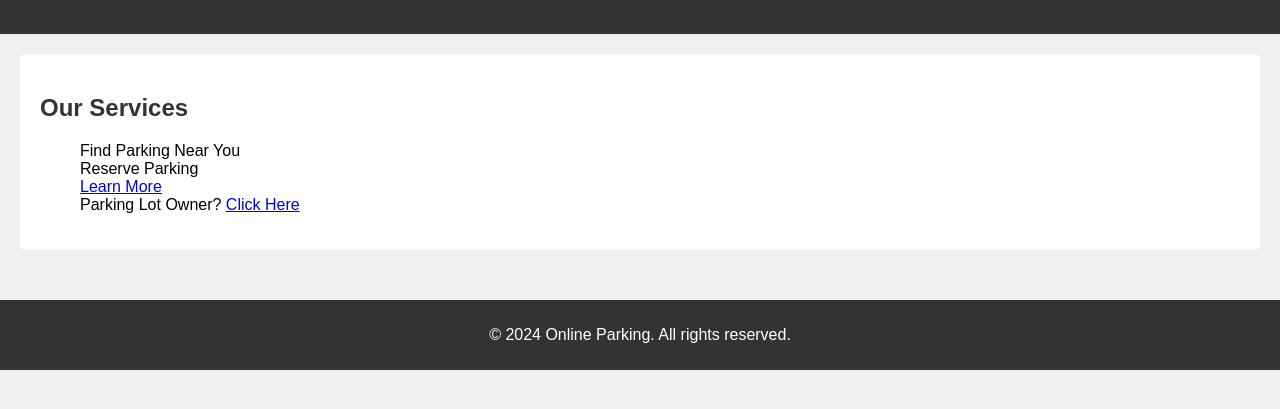
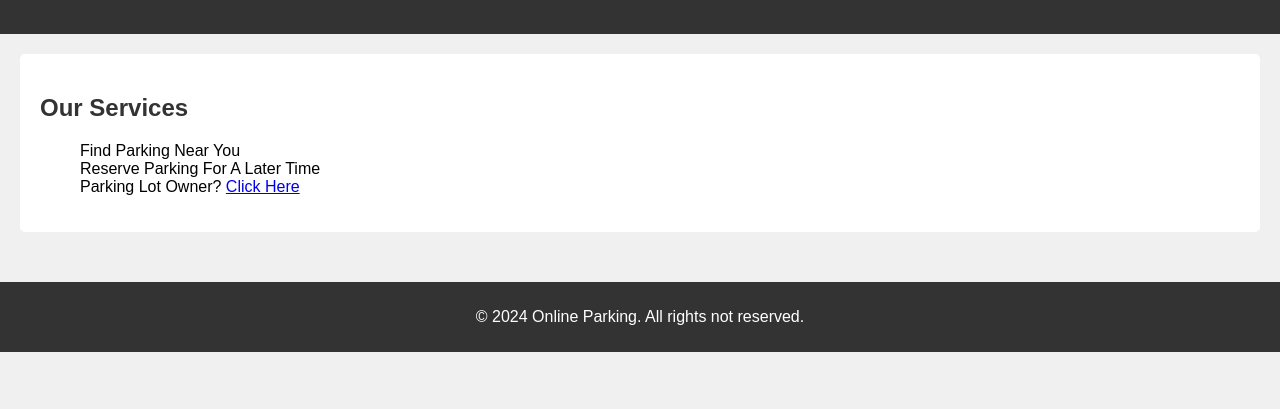
Before and after one commit to Sanmeet-EWU/github-teams-project-bid-boolean-bros, a plain HTML site: page src/services.html in a window 1280 px wide. Shown: the part 93-502 px from the top of the page. Drawn offline with Linux system fonts and the light colour scheme.

Commit message:
web  app typos

```diff
--- a/src/services.html
+++ b/src/services.html
@@ -23,15 +23,14 @@
             <h2>Our Services</h2>
             <ul>
                 <li>Find Parking Near You</li>
-                <li>Reserve Parking</li>
-                <a href="home.html" class="btn">Learn More</a>
+                <li>Reserve Parking For A Later Time</li>
                 <li>Parking Lot Owner? <a href="services.html" class="btn">Click Here</a></li>
             </ul>
         </section>
     </main>
 
     <footer>
-        <p>&copy; 2024 Online Parking. All rights reserved.</p>
+        <p>&copy; 2024 Online Parking. All rights not reserved.</p>
     </footer>
 </body>
 </html>
```
Also changed, not shown: src/about.html (+1 -1 lines), src/home.html (+1 -1 lines).
